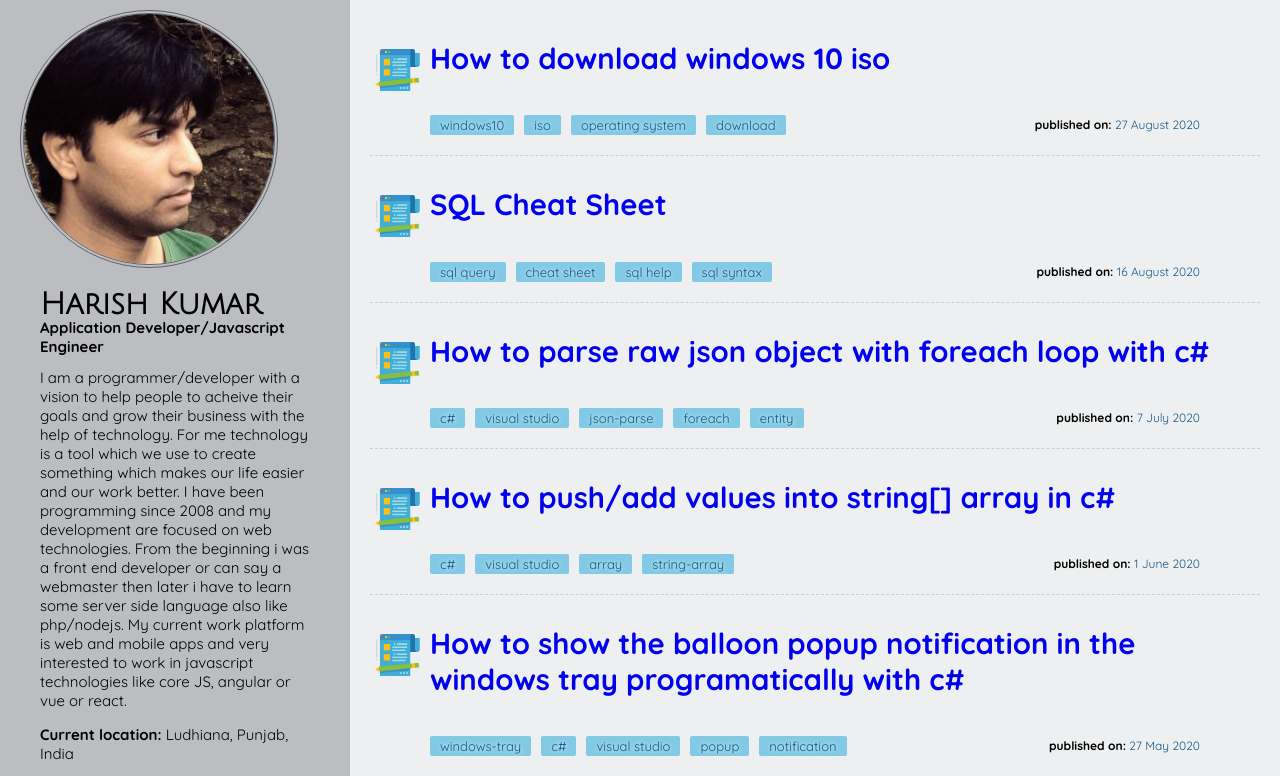
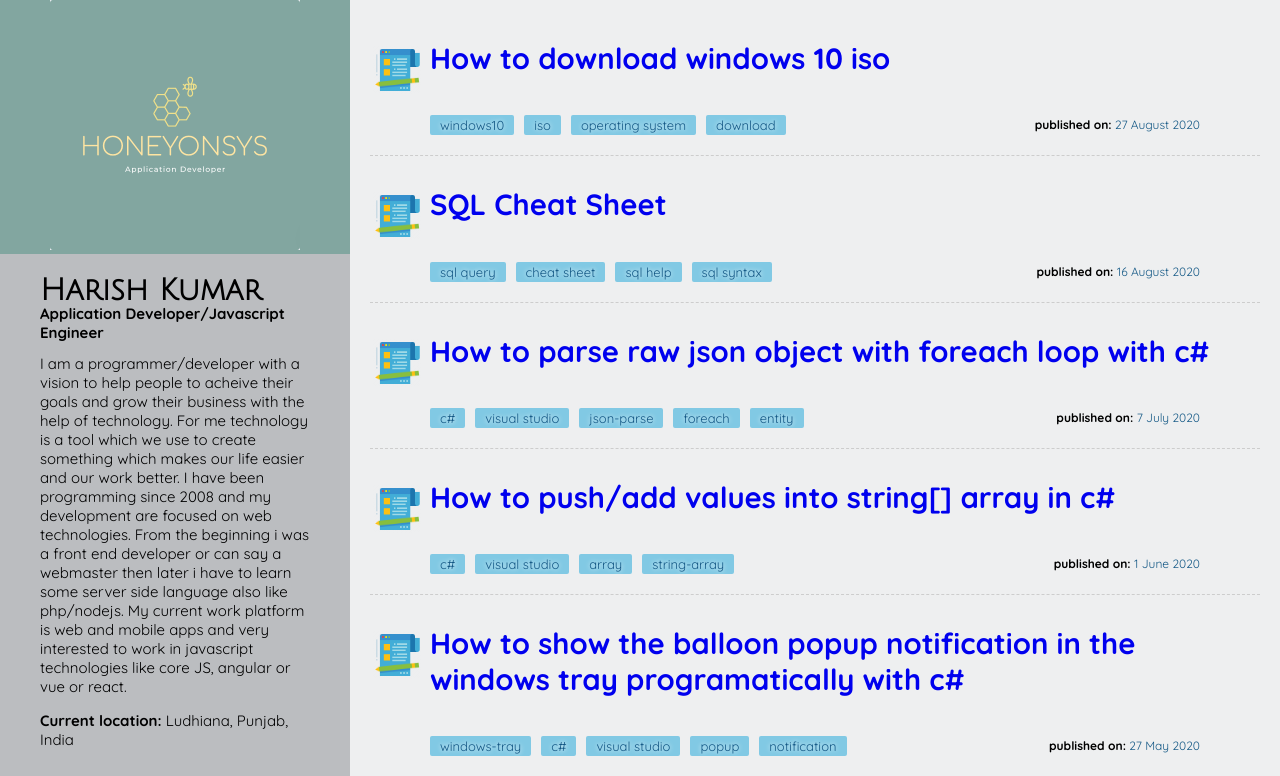
Before and after one commit to honeyonsys/honeyonsys.github.io, a PHP site: page / in a window 1280 px wide. Shown: the top 776 px of the page. Run offline with PHP 8.4, Linux system fonts and the light colour scheme.

Commit message:
changed logo

```diff
--- a/assets/css/style.css
+++ b/assets/css/style.css
@@ -86,17 +86,15 @@ section{
 }
 
 .profile_pic {
-    width:250px;
-    height:250px;
+    width:100%;
+    height:auto;
     float:left;
-    margin-left:20px;
-    margin-top:10px;
-    border:#5F6368 double 4px;
-    border-radius:150px;
+    background-color: #82A6A0;
     overflow: hidden;
+    text-align: center;
 }
 .profile_pic img{
-    width:100%;
+    width:250px;
 }
 .profileName{
     width:100%;
--- a/index.html
+++ b/index.html
@@ -29,7 +29,7 @@
 <body>
 	<div id="leftBar">
 
-		<div class="profile_pic"><img src="assets/img/harishKumar.jpg" alt="web developer in ludhiana" /></div>
+		<div class="profile_pic"><img src="assets/img/honeyonsys_logo.png" alt="web developer in ludhiana" /></div>
 		<div class="profile_desc">
 			<section>
 				<div class="profileName" title="Web Application Developer in ludhiana">
```
Also changed, not shown: assets/img/honeyonsys_logo.png (added).
